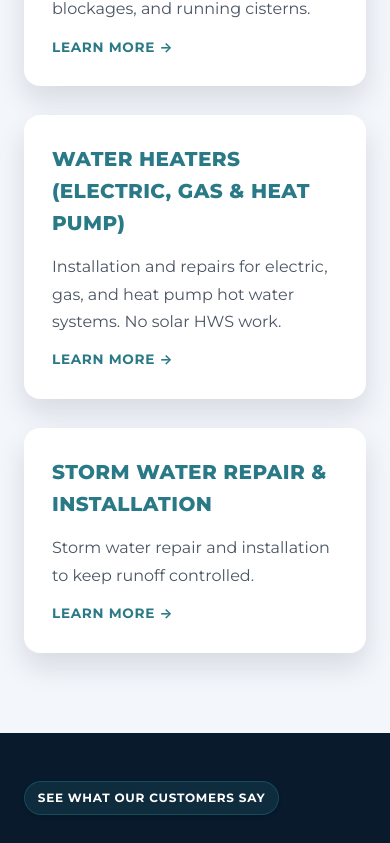
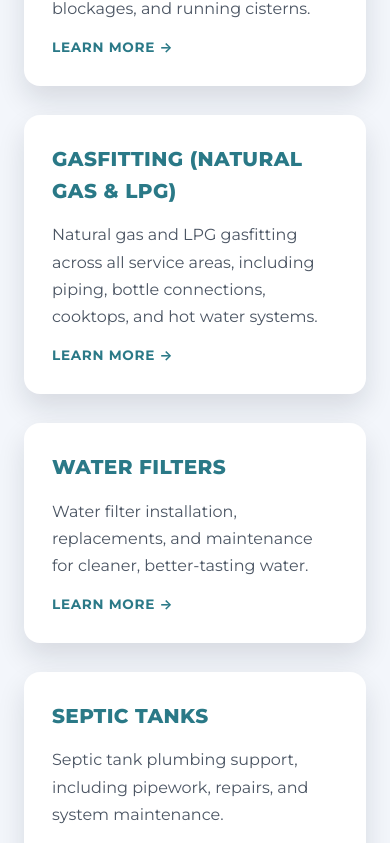
Before and after one commit to limitless-digital-marketing/bradsplumbing, a React (Vite) app: page /services in a window 390 px wide. Shown: the part 3033-3876 px from the top of the page. Built offline with nearby package versions, Linux system fonts and the light colour scheme.

Commit message:
Update homepage mobile badge and related site changes

```diff
--- a/src/components/FAQSection.tsx
+++ b/src/components/FAQSection.tsx
@@ -24,7 +24,7 @@ const FAQSection = () => {
     {
       id: 3,
       question: 'What hot water systems do you service?',
-      answer: 'We install and repair electric, gas, and heat pump hot water systems. We do not service solar hot water systems.'
+      answer: 'We install and repair electric, gas, and heat pump hot water systems.'
     },
     {
       id: 4,
--- a/src/data/serviceAreas.ts
+++ b/src/data/serviceAreas.ts
@@ -1,6 +1,7 @@
 export const serviceAreas = [
   { name: 'Chuwar', slug: 'chuwar' },
   { name: 'Ipswich', slug: 'ipswich' },
+  { name: 'Brisbane', slug: 'brisbane' },
   { name: 'Karalee', slug: 'karalee' },
   { name: 'Karana Downs', slug: 'karana-downs' },
   { name: 'Mount Crosby', slug: 'mount-crosby' },
@@ -13,6 +14,5 @@ export const serviceAreas = [
   { name: 'Yamanto', slug: 'yamanto' },
   { name: 'Flinders View', slug: 'flinders-view' },
   { name: 'Redbank', slug: 'redbank' },
-  { name: 'Redbank Plains', slug: 'redbank-plains' },
-  { name: 'Springfield', slug: 'springfield' }
+  { name: 'Redbank Plains', slug: 'redbank-plains' }
 ]
--- a/src/data/services.ts
+++ b/src/data/services.ts
@@ -83,13 +83,37 @@ export const services: ServiceEntry[] = [
       'We handle supply, installation, and repairs for toilets to keep your bathroom reliable and efficient.'
   },
   {
+    name: 'Gasfitting (Natural Gas & LPG)',
+    slug: 'gasfitting-natural-gas-lpg',
+    heroSubtitle:
+      'Natural gas and LPG gasfitting across all service areas, including piping, bottle connections, cooktops, and hot water systems.',
+    content:
+      'We provide compliant gasfitting for natural gas and LPG systems, including new installations, replacements, and repairs for pipes, bottles, cooktops, and hot water services.'
+  },
+  {
+    name: 'Water Filters',
+    slug: 'water-filters',
+    heroSubtitle:
+      'Water filter installation, replacements, and maintenance for cleaner, better-tasting water.',
+    content:
+      'We install and service household water filtration systems, including under-sink and point-of-entry options, to improve water quality and day-to-day reliability.'
+  },
+  {
+    name: 'Septic Tanks',
+    slug: 'septic-tanks',
+    heroSubtitle:
+      'Septic tank plumbing support, including pipework, repairs, and system maintenance.',
+    content:
+      'We handle septic-related plumbing work, including tank connections, pipe repairs, and maintenance to help keep your wastewater system operating safely and efficiently.'
+  },
+  {
     name: 'Water Heaters (Electric, Gas & Heat Pump)',
     slug: 'water-heaters',
     heroSubtitle:
-      'Installation and repairs for electric, gas, and heat pump hot water systems. No solar HWS work.',
+      'Installation and repairs for electric, gas, and heat pump hot water systems.',
     heroImage: '/Images/water-heaters.png',
     content:
-      'We install and repair electric, gas, and heat pump hot water systems to restore reliable hot water. Note: we do not service solar hot water systems.'
+      'We install and repair electric, gas, and heat pump hot water systems to restore reliable hot water.'
   },
   {
     name: 'Storm Water Repair & Installation',
--- a/src/pages/BlogPage.tsx
+++ b/src/pages/BlogPage.tsx
@@ -262,7 +262,7 @@ export const posts = [
     title: 'Hot Water Systems: Electric, Gas, and Heat Pump Repairs',
     date: 'November 26, 2025',
     excerpt:
-      'What causes hot water failures and how repairs or replacements are handled. No solar systems.',
+      'What causes hot water failures and how repairs or replacements are handled.',
     image:
       'https://images.unsplash.com/photo-1505691938895-1758d7feb511?w=1200',
     sections: [
@@ -284,7 +284,7 @@ export const posts = [
       {
         heading: 'System Types We Service',
         body:
-          'We install and repair electric, gas, and heat pump hot water systems. Note: we do not service solar hot water systems.'
+          'We install and repair electric, gas, and heat pump hot water systems.'
       },
       {
         heading: 'Conclusion: Get Hot Water Back Fast',
--- a/src/pages/EmergencyPlumbingPage.tsx
+++ b/src/pages/EmergencyPlumbingPage.tsx
@@ -30,7 +30,7 @@ const EmergencyPlumbingPage = () => {
           </p>
           <p>
             We also install and repair electric, gas, and heat pump hot water systems, along with storm water repairs
-            and installations. Note: we do not service solar hot water systems.
+            and installations.
           </p>
         </div>
       </section>
--- a/src/pages/HomePage.css
+++ b/src/pages/HomePage.css
@@ -781,6 +781,7 @@ textarea.hero-form-input {
   }
 
   .hero-badge {
+    display: inline-flex;
     justify-content: flex-start;
     margin-bottom: 1rem;
     gap: 0.95rem;
@@ -807,16 +808,14 @@ textarea.hero-form-input {
   }
 
   .hero-badge-stars {
-    display: none;
+    display: inline-flex;
+    align-items: center;
+    gap: 0.2rem;
     color: #f2c230;
   }
 
-  .hero-badge-stars {
-    display: none;
-  }
-
   .hero-badge-text {
-    font-weight: 600;
+    font-weight: 800;
     font-size: 0.7rem;
     letter-spacing: 0.04em;
     white-space: nowrap;
@@ -827,23 +826,19 @@ textarea.hero-form-input {
   }
 
   .hero-badge-logo {
+    display: inline-flex;
+  }
+
+  .hero-badge-pin {
     display: none;
   }
 
-  .hero-badge-pin {
+  .hero-badge-text-desktop {
     display: inline-flex;
   }
 
-  .hero-badge-text-desktop {
+  .hero-badge-text-mobile {
     display: none;
-  }
-
-  .hero-badge-text-mobile {
-    display: inline-flex;
-  }
-
-  .hero-badge {
-    display: inline-flex;
   }
 
   .hero-badge-logo {
--- a/src/pages/HomePage.tsx
+++ b/src/pages/HomePage.tsx
@@ -109,17 +109,16 @@ const HomePage = () => {
                   </svg>
                 </span>
                 <span className="hero-badge-text hero-badge-text-desktop">5-Star Reviews</span>
-                <span className="hero-badge-text hero-badge-text-mobile">Queensland Based Plumber</span>
               </div>
               <h1>
                 MCKAYS
                 <span className="hero-headline-line hero-headline-nowrap">PLUMBING &amp; GASFITTING</span>
-                <span className="hero-headline-line">SERVING CHUWAR</span>
+                <span className="hero-headline-line">SERVICING IPSWICH, BRISBANE AND SURROUNDS</span>
               </h1>
               <p className="hero-description">
-                Plumbing and gasfitting domestic maintenance for all types of dwellings. Renovations, general
-                maintenance, drain cleaning, tap and toilet repairs, leak fixes, and electric, gas, and heat pump hot
-                water systems.
+                Domestic plumbing and gasfitting for all types of dwellings, including renovations, drain cleaning,
+                gas piping and bottle connections, cooktops, hot water systems, water filters, septic tanks, and
+                general maintenance repairs.
               </p>
               <div className="hero-mobile-cta">
                 <a
@@ -242,7 +241,7 @@ const HomePage = () => {
                   <span className="service-grid-title">WATER HEATERS</span>
                   <span className="service-grid-arrow" aria-hidden="true">→</span>
                 </div>
-                <span className="service-grid-desc">Electric, gas, and heat pump systems (no solar).</span>
+                <span className="service-grid-desc">Electric, gas, and heat pump hot water systems.</span>
               </div>
             </Link>
             <Link to="/services/drain-cleaning" className="service-grid-card">
--- a/src/pages/ServiceAreaPage.tsx
+++ b/src/pages/ServiceAreaPage.tsx
@@ -42,7 +42,7 @@ const ServiceAreaPage = () => {
           </p>
           <p>
             We handle drain cleaning, pipe and leak repairs, tap and toilet work, shower fixes, and hot water system
-            installation and repairs (electric, gas, and heat pump only). We use quality parts and proven techniques to
+            installation and repairs (electric, gas, and heat pump). We use quality parts and proven techniques to
             ensure lasting results, and we keep you informed with clear options and upfront pricing before any work
             begins.
           </p>
```
